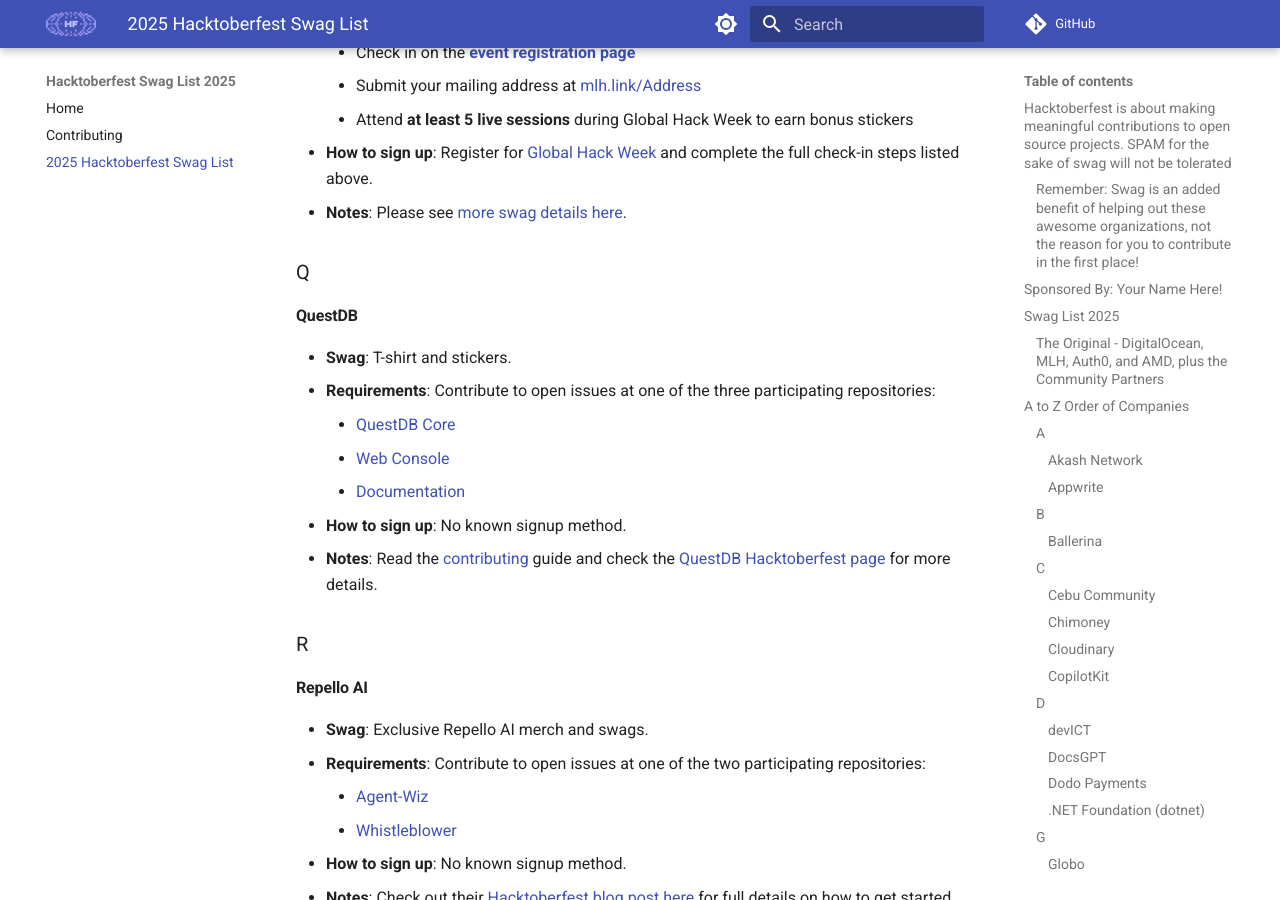
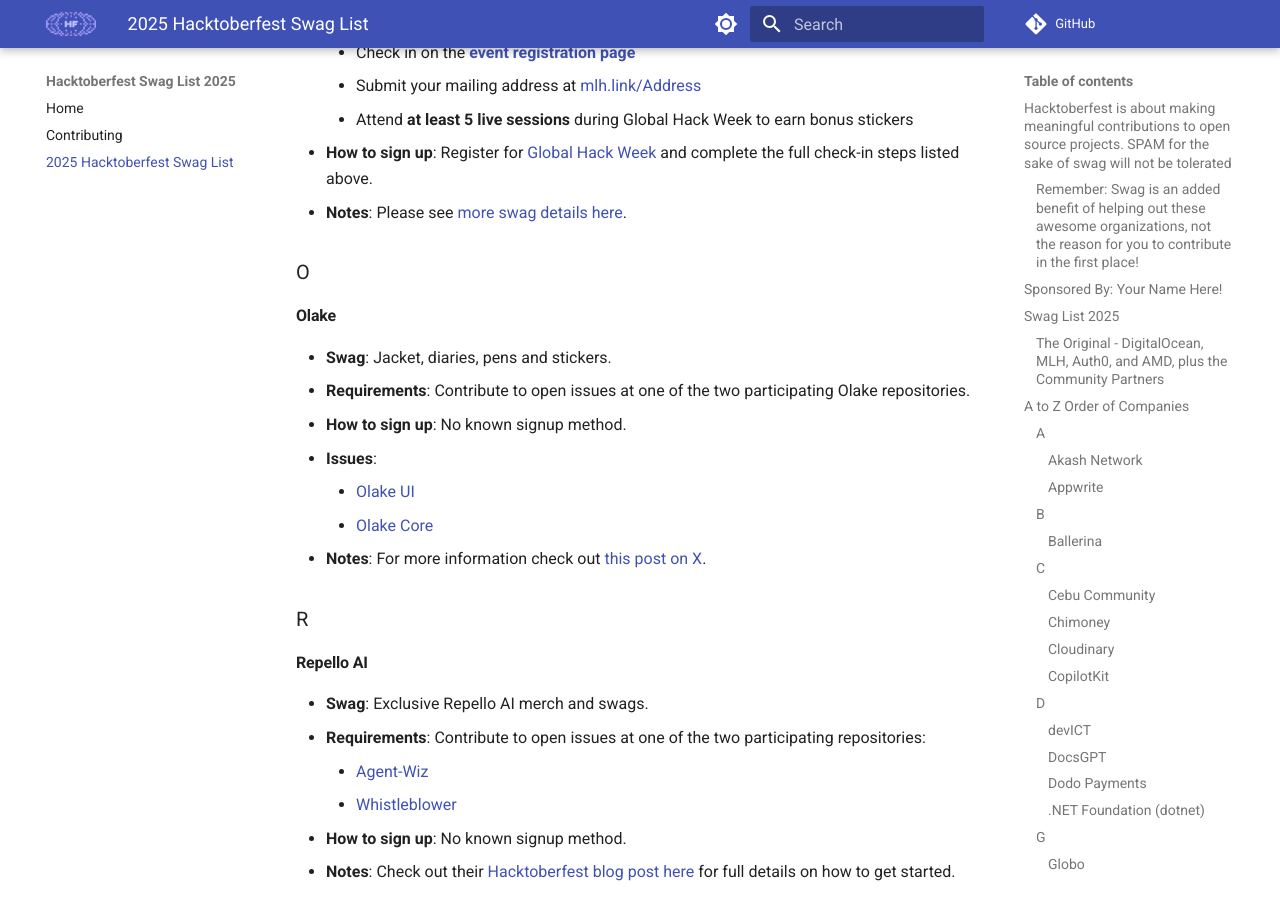
Before and after one commit to crweiner/hacktoberfest-swag-list, an MkDocs documentation site: the page built from docs/list.md, in a window 1280 px wide and 900 px high, scrolled down 10078 px. Built offline with MkDocs 1.6.1 and Material for MkDocs 9.7.7, drawn with Linux system fonts in a browser that asks for light colours; plug-ins that fetch from the network failed and are left out; comment, search, counter and statistics services are not loaded.

Commit message:
add olake

```diff
--- a/docs/list.md
+++ b/docs/list.md
@@ -306,17 +306,17 @@
 - **How to sign up**: Register for [Global Hack Week](https://ghw.mlh.io) and complete the full check-in steps listed above.
 - **Notes**: Please see [more swag details here](https://ghw.mlh.io/swag).
 
-### Q
+### O
 
-#### **QuestDB**
+#### **Olake**
 
-- **Swag**: T-shirt and stickers.
-- **Requirements**:  Contribute to open issues at one of the three participating repositories:
-    - [QuestDB Core](https://github.com/questdb/questdb/issues?q=is%3Aissue+is%3Aopen+label%3Ahacktoberfest)
-    - [Web Console](https://github.com/questdb/ui/issues?q=is%3Aissue+is%3Aopen+label%3Ahacktoberfest)
-    - [Documentation](https://github.com/questdb/documentation/issues?q=is%3Aissue+is%3Aopen+label%3Ahacktoberfest)
+- **Swag**: Jacket, diaries, pens and stickers.
+- **Requirements**:  Contribute to open issues at one of the two participating Olake repositories.
 - **How to sign up**: No known signup method.
-- **Notes**: Read the [contributing](https://github.com/questdb/questdb/blob/master/CONTRIBUTING.md) guide and check the [QuestDB Hacktoberfest page](https://questdb.io/blog/hacktoberfest-2025-questdb/) for more details.
+- **Issues**:
+      - [Olake UI](https://github.com/datazip-inc/olake-ui/issues)
+      - [Olake Core](https://github.com/datazip-inc/olake/issues)
+- **Notes**: For more information check out [this post on X](https://x.com/cappybaradeploy/status/1973027154041729331).
 
 ### R
 
```
